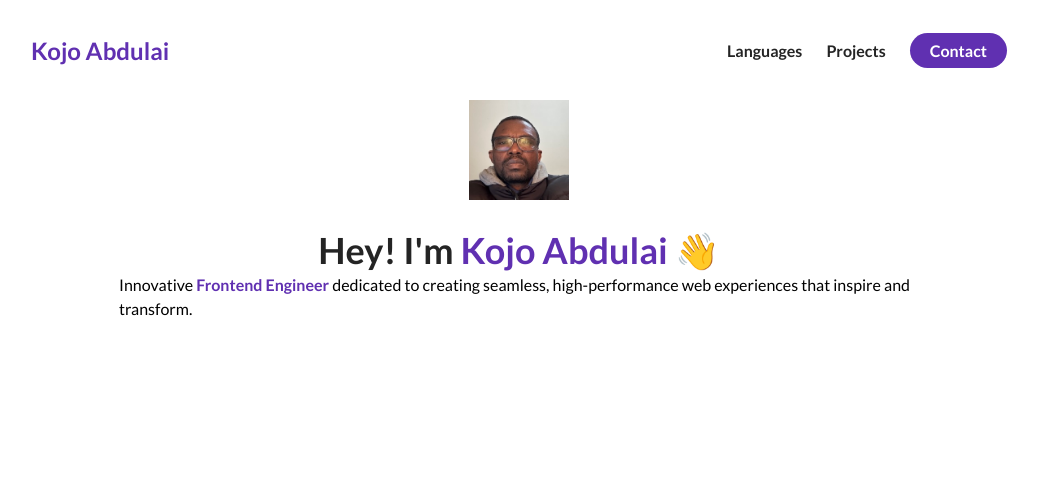
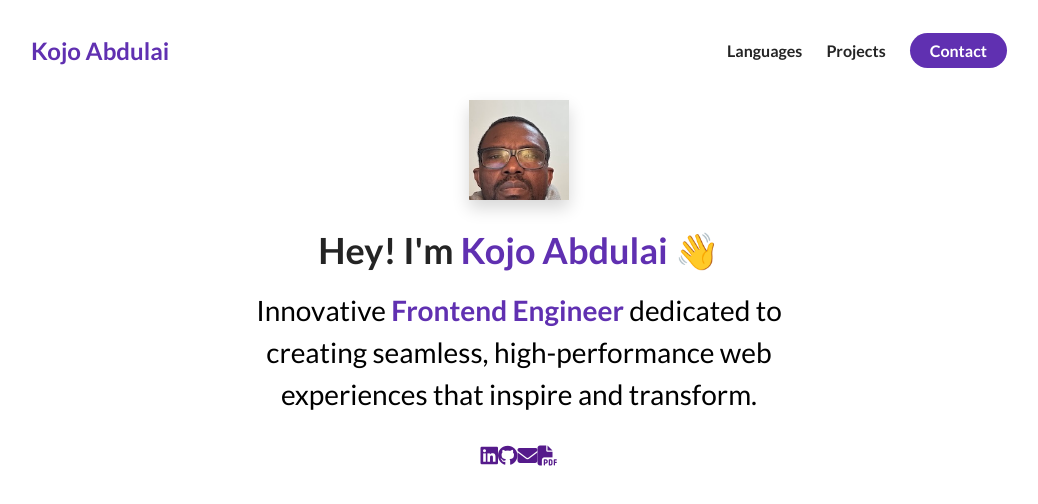
Before and after one commit to abdujo/Kojo_E-Portfolio, a plain HTML site: page index.html in a window 1280 px wide. Shown: the whole page, without its empty margins (121-1159 px from the left). Drawn offline with Linux system fonts and the light colour scheme.

Commit message:
my second update

```diff
--- a/index.html
+++ b/index.html
@@ -1,10 +1,14 @@
 <!DOCTYPE html>
 <html lang="en">
-  <link rel="stylesheet" href="styles.css" />
   <head>
     <meta charset="UTF-8" />
     <meta name="viewport" content="width=device-width, initial-scale=1.0" />
     <title>Kojo Abdulai</title>
+    <link rel="stylesheet" href="styles.css" />
+    <script
+      src="https://kit.fontawesome.com/b2a5fc80b8.js"
+      crossorigin="anonymous"
+    ></script>
   </head>
   <body>
     <section id="about-me">
@@ -33,24 +37,41 @@
         </ul>
       </nav>
       <div class="flex flex-1">
-
-
         <div class="about-me__infor row">
           <div class="about-me__info--container">
             <figure class="about-me__picture--mask">
-            <img src="assets/Kojo_me_f.jpg" class="about-me__picture" alt="picture of me!" />
+              <img
+                src="assets/Kojo_me_f.jpg"
+                class="about-me__picture"
+                alt="picture of me!"
+              />
             </figure>
             <h1 class="about-me__info--title">
               Hey! I'm <span class="text--purple">Kojo Abdulai</span> 👋
             </h1>
             <p class="about-me__infor--para">
-            Innovative <strong class="text--purple">Frontend Engineer</strong> dedicated to creating seamless, high-performance web experiences that inspire and transform.
-
+              Innovative
+              <strong class="text--purple">Frontend Engineer</strong> dedicated
+              to creating seamless, high-performance web experiences that
+              inspire and transform.
             </p>
+            <div class="about-me__links">
+              <a href="" class="about-me __link">
+                <i class="fa-brands fa-linkedin"></i>
+              </a>
+              <a href="" class="about-me __link">
+                <i class="fa-brands fa-github"></i>
+              </a>
+              <a href="" class="about-me __link">
+                <i class="fa-solid fa-envelope"></i>
+              </a>
+              <a href="" class="about-me __link">
+                <i class="fa-solid fa-file-pdf"></i>
+              </a>
+            </div>
           </div>
         </div>
       </div>
     </section>
-
   </body>
 </html>
--- a/styles.css
+++ b/styles.css
@@ -89,23 +89,41 @@ nav {
   flex-direction: column;
   justify-content: center;
   align-items: center;
+  max-width: 600px;
+  margin: 0 auto;
+  text-align: center;
 }
 .about-me__picture--mask {
   width: 100px;
   height: 100px;
   border-radius: 50;
   overflow: hidden;
-  box-shadow: 0 8px 16px rgb(0, 0, o, 0.16);
+  box-shadow: 0 8px 16px rgba(0, 0, 0, 0.16);
   margin-bottom: 28px;
 }
 .about-me__picture {
   width: 100%;
+  /* improving my own  */
+
+  transform: scale(1.5);
+  padding-top: 20px;
 }
-/* improving my own  */
 
-transform: scale(1.5);
-padding-top: 20px
+.about-me__info--title {
+  margin-bottom: 16px;
+}
+.about-me__infor--para {
+  font-size: 28px;
+  margin-bottom: 28px;
+}
+/* the about-me __link is not working */
+.about-me__links {
+  font-size: 20px;
+  color: #242424;
+  text-decoration: none;
+  padding: 0 16px;
+  display: flex;
 
-.about-me__infor--para {
-  font-size: 20px;
+
+
 }
```
Lines whose indentation alone changed are shown as unchanged.
